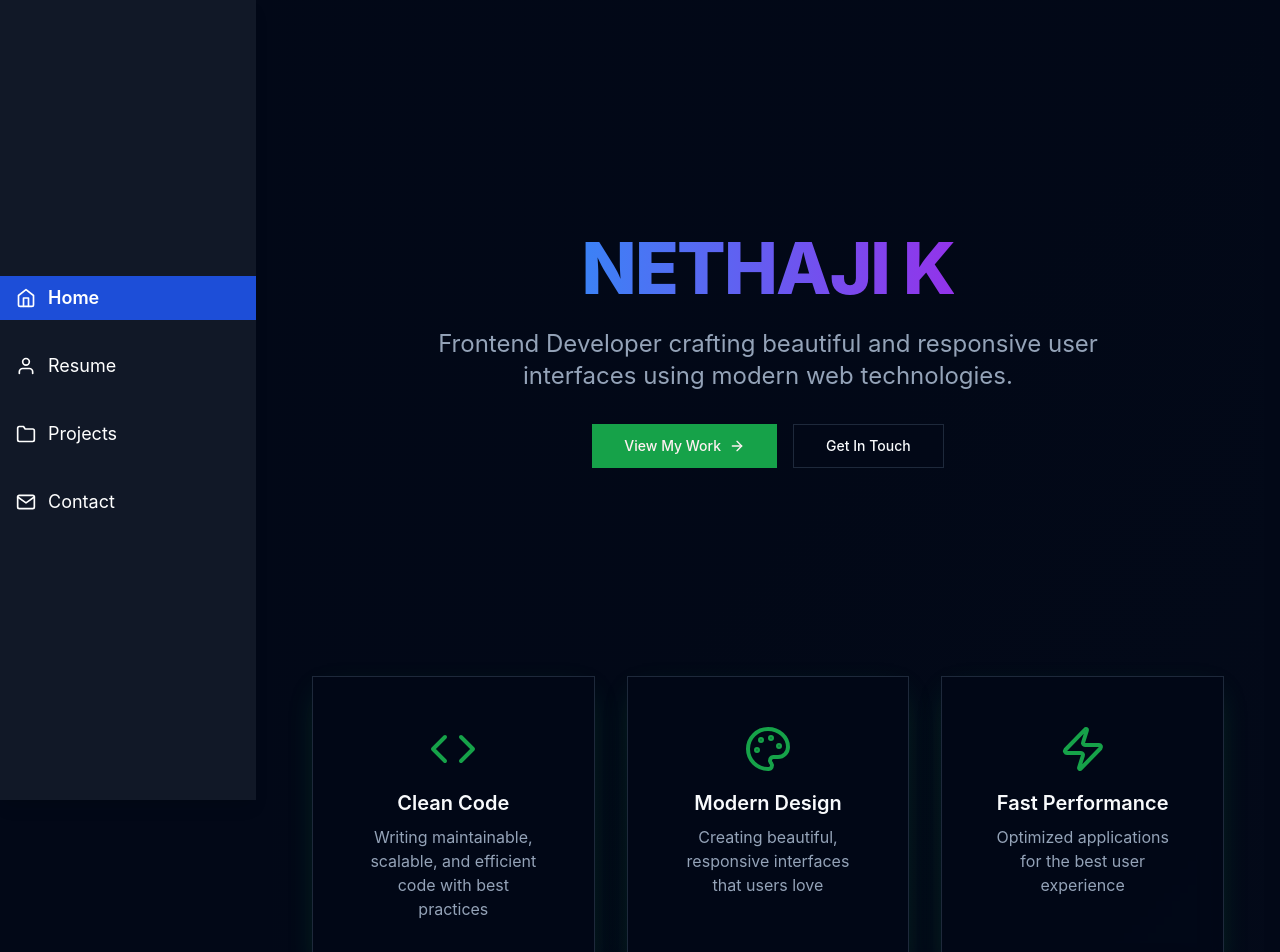
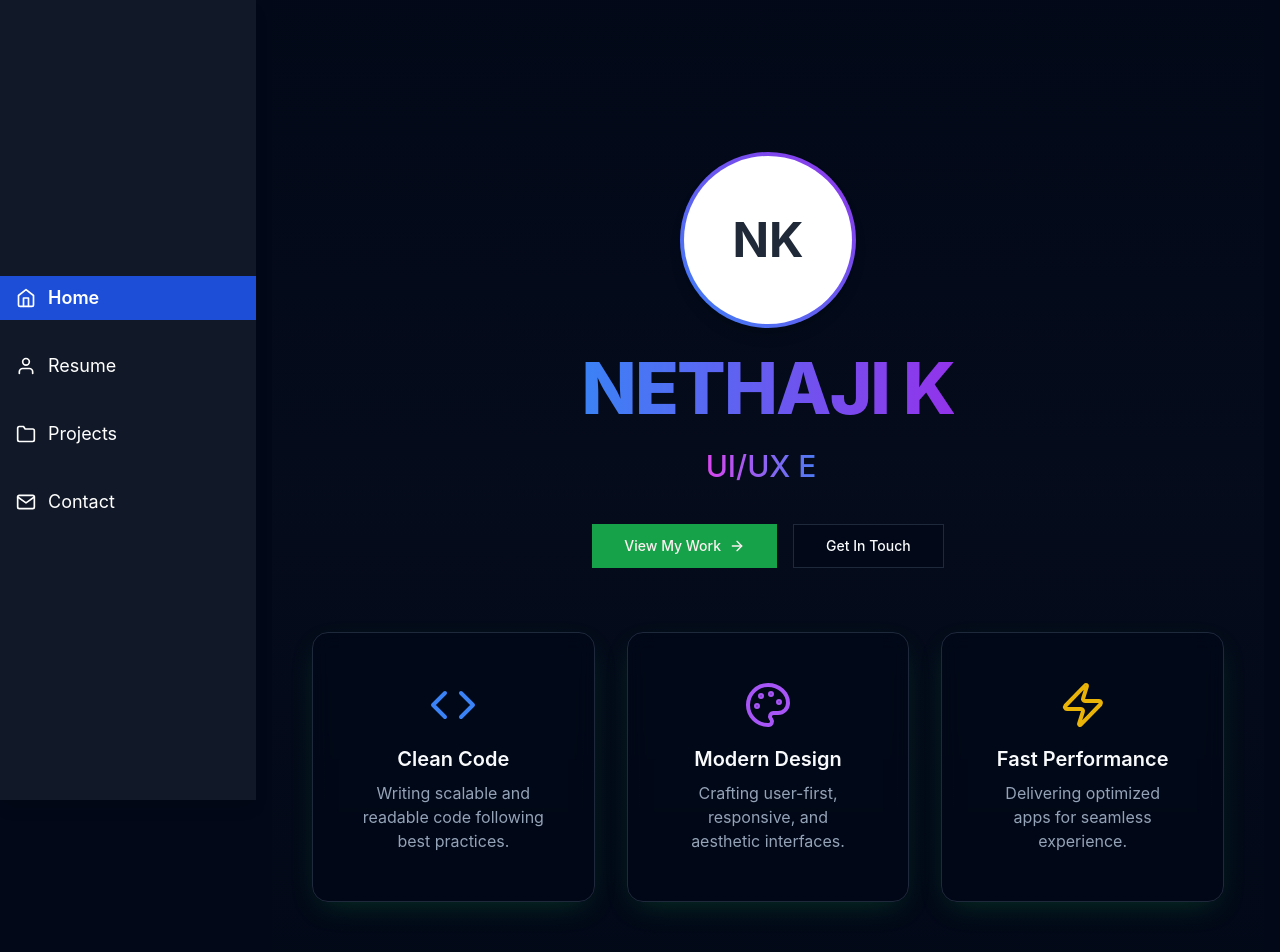
Before and after one commit to Nethajikumar/portfolio-website, a React (Vite) app: page / in a window 1280 px wide. Shown: the top 952 px of the page. Built offline with nearby package versions, Linux system fonts and the light colour scheme.

Commit message:
Updated home section and added feature cards

```diff
--- a/package.json
+++ b/package.json
@@ -15,11 +15,13 @@
     "class-variance-authority": "^0.7.1",
     "clsx": "^2.1.1",
     "framer-motion": "^12.23.12",
+    "lottie-react": "^2.4.1",
     "lucide-react": "^0.536.0",
     "react": "^19.1.0",
     "react-dom": "^19.1.0",
     "react-icons": "^5.5.0",
     "react-router-dom": "^7.7.1",
+    "react-simple-typewriter": "^5.0.1",
     "tailwind-merge": "^3.3.1",
     "tailwindcss-animate": "^1.0.7"
   },
--- a/src/pages/Home.jsx
+++ b/src/pages/Home.jsx
@@ -3,77 +3,114 @@ import { Card, CardContent } from '../components/ui/Card';
 import { Button } from '../components/ui/Button';
 import { ArrowRight, Code, Palette, Zap } from 'lucide-react';
 import { Link } from 'react-router-dom';
+import { Typewriter } from 'react-simple-typewriter';
 import { motion } from 'framer-motion';
 
 export default function Home() {
     return (
-        <div className="min-h-screen bg-gradient-to-br from-background via-background to-accent/5 p-6">
-            <div className="max-w-6xl mx-auto">
+        <div className="min-h-screen bg-gradient-to-b from-background via-accent/10 to-background p-6">
+            <div className="max-w-7xl mx-auto flex flex-col items-center">
+
+
+                {/* Animated Initials Badge with More Space */}
+                <motion.div
+                    className="mt-32 relative w-36 h-36 sm:w-44 sm:h-44 rounded-full bg-gradient-to-tr from-blue-500 to-purple-600 p-1 shadow-lg mb-6 flex items-center justify-center"
+                    initial={{ opacity: 0, y: -40 }}
+                    animate={{ opacity: 1, y: 0 }}
+                    transition={{ duration: 0.8 }}
+                >
+                    <div className="w-full h-full rounded-full bg-white flex items-center justify-center">
+                        <span className="text-4xl sm:text-5xl font-bold text-gray-800">NK</span>
+                    </div>
+                </motion.div>
+
+
+
                 {/* Hero Section */}
-                <section className="text-center py-32 px-4">
-                    <div className="animate-fade-in">
-                        <h1 className="mt-20 text-4xl sm:text-6xl md:text-7xl font-extrabold mb-6 tracking-tight">
+                <section className="text-center px-4 w-full">
+                    <motion.div
+                        initial={{ opacity: 0 }}
+                        animate={{ opacity: 1 }}
+                        transition={{ delay: 0.4, duration: 0.8 }}
+                    >
+                        <h1 className="text-4xl sm:text-6xl md:text-7xl font-extrabold mb-6 tracking-tight">
                             <span className="bg-gradient-to-r from-blue-500 to-purple-600 text-transparent bg-clip-text">
                                 NETHAJI K
                             </span>
                         </h1>
 
-                        {/* Developer Intro with animation */}
-                        <motion.p
-                            className="text-lg sm:text-xl md:text-2xl text-muted-foreground mb-8 max-w-2xl mx-auto"
-                            initial={{ opacity: 0, y: 40 }}
-                            animate={{ opacity: 1, y: 0 }}
-                            transition={{ duration: 0.8, delay: 0.3 }}
-                        >
-                            Frontend Developer crafting beautiful and responsive user interfaces using modern web technologies.
-                        </motion.p>
+                        {/* Typewriter Role Animation */}
+                        <div className="flex justify-center mb-10">
+                            <h2 className="text-xl sm:text-2xl md:text-3xl font-medium text-gray-700 dark:text-gray-200">
+                                <span className="bg-gradient-to-r from-fuchsia-500 to-blue-500 bg-clip-text text-transparent">
+                                    <Typewriter
+                                        words={['Frontend Developer', 'UI/UX Explorer']}
+                                        loop={0}
+                                        cursor
+                                        cursorStyle="_"
+                                        typeSpeed={70}
+                                        deleteSpeed={50}
+                                        delaySpeed={1000}
+                                    />
+                                </span>
+                            </h2>
+                        </div>
 
-                        {/* Buttons */}
+                        {/* Action Buttons */}
                         <div className="flex flex-col sm:flex-row gap-4 justify-center">
                             <Button asChild size="lg">
-                                <Link to="/projects">
-                                    View My Work <ArrowRight className="ml-2 w-4 h-4" />
+                                <Link to="/projects" className="flex items-center gap-2">
+                                    View My Work <ArrowRight className="w-4 h-4" />
                                 </Link>
                             </Button>
                             <Button variant="outline" asChild size="lg">
                                 <Link to="/contact">Get In Touch</Link>
                             </Button>
                         </div>
-                    </div>
+                    </motion.div>
                 </section>
 
-                {/* Features Section */}
-                <section className="grid grid-cols-1 md:grid-cols-3 gap-8 py-20 px-4">
-                    <Card className="text-center">
+                {/* Feature Cards */}
+                 <motion.section
+      className="grid grid-cols-1 md:grid-cols-3 gap-6 md:gap-8 py-16 w-full px-4"
+      initial={{ opacity: 0 }}
+      whileInView={{ opacity: 1 }}
+      viewport={{ once: true }}
+      transition={{ delay: 0.2, duration: 1 }}
+    >
+      {/* Card 1 */}
+      <Card className="text-center hover:shadow-xl transition-shadow duration-300 rounded-2xl">
         <CardContent className="pt-6">
-                            <Code className="w-12 h-12 mx-auto mb-4 text-primary" />
+          <Code className="w-12 h-12 mx-auto mb-4 text-blue-500" />
           <h3 className="text-xl font-semibold mb-2">Clean Code</h3>
           <p className="text-muted-foreground">
-                                Writing maintainable, scalable, and efficient code with best practices
+            Writing scalable and readable code following best practices.
           </p>
         </CardContent>
       </Card>
 
-                    <Card className="text-center">
+      {/* Card 2 */}
+      <Card className="text-center hover:shadow-xl transition-shadow duration-300 rounded-2xl">
         <CardContent className="pt-6">
-                            <Palette className="w-12 h-12 mx-auto mb-4 text-primary" />
+          <Palette className="w-12 h-12 mx-auto mb-4 text-purple-500" />
           <h3 className="text-xl font-semibold mb-2">Modern Design</h3>
           <p className="text-muted-foreground">
-                                Creating beautiful, responsive interfaces that users love
+            Crafting user-first, responsive, and aesthetic interfaces.
           </p>
         </CardContent>
       </Card>
 
-                    <Card className="text-center">
+      {/* Card 3 */}
+      <Card className="text-center hover:shadow-xl transition-shadow duration-300 rounded-2xl">
         <CardContent className="pt-6">
-                            <Zap className="w-12 h-12 mx-auto mb-4 text-primary" />
+          <Zap className="w-12 h-12 mx-auto mb-4 text-yellow-500" />
           <h3 className="text-xl font-semibold mb-2">Fast Performance</h3>
           <p className="text-muted-foreground">
-                                Optimized applications for the best user experience
+            Delivering optimized apps for seamless experience.
           </p>
         </CardContent>
       </Card>
-                </section>
+    </motion.section>
             </div>
         </div>
     );
```
Also changed, not shown: src/index.css (line endings or trailing spaces), 1 other file (tests, documents, lock files or other folders). Lines whose indentation alone changed are shown as unchanged.
